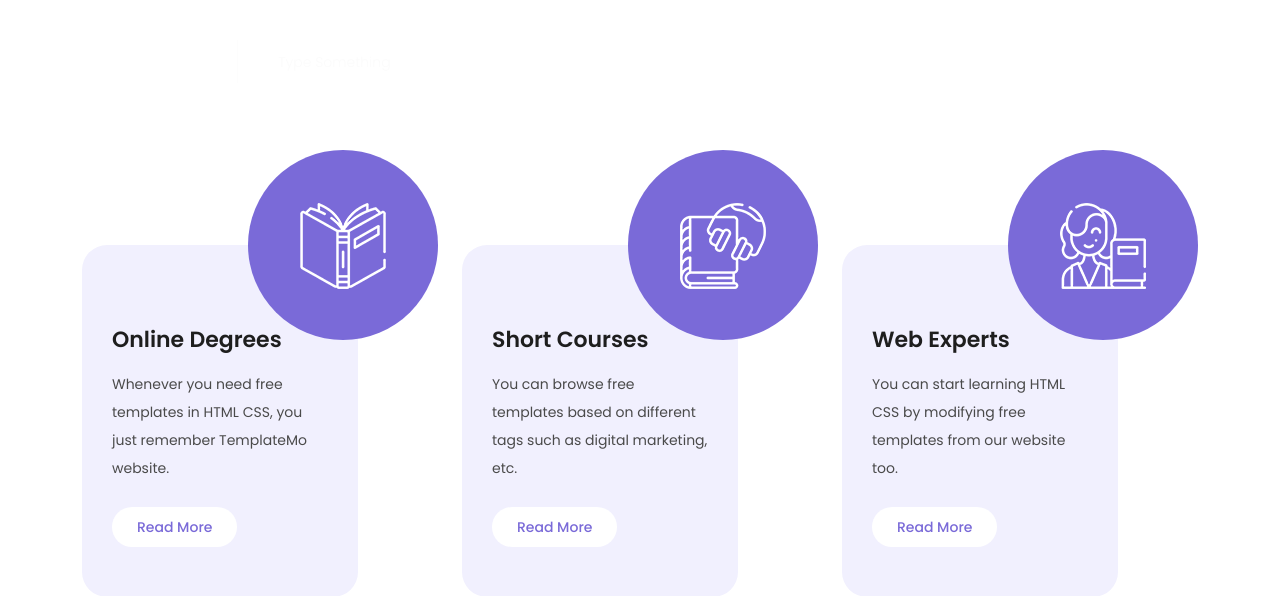
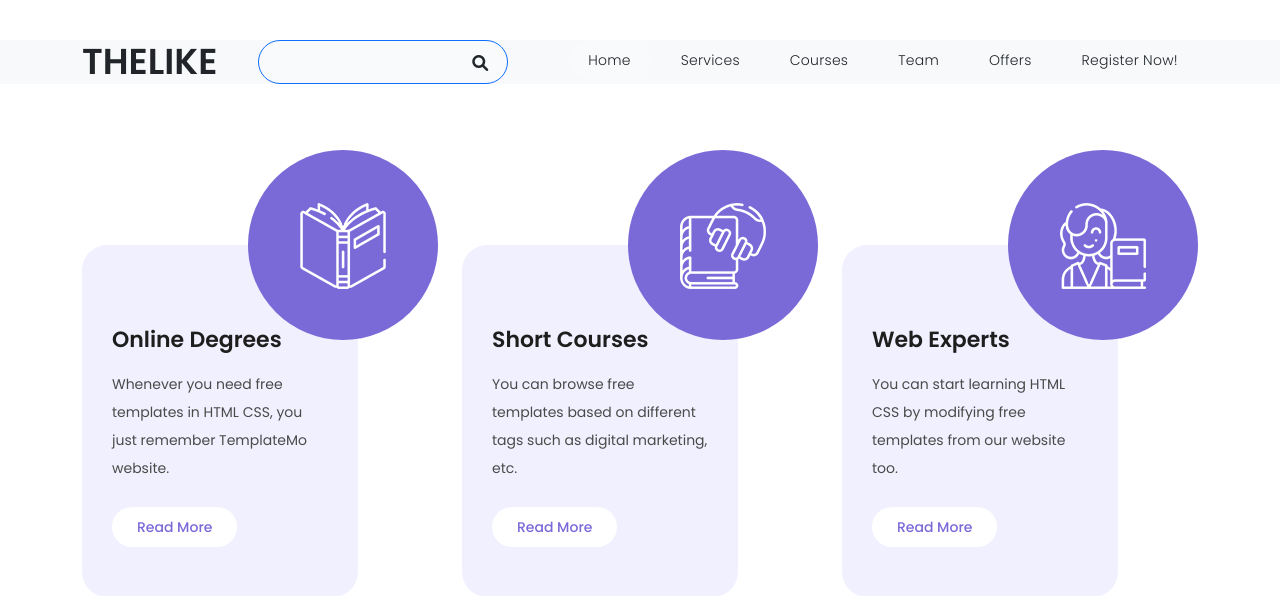
Before and after one commit to Asilbek-MR/thelike, a Django app: template backend/config/templates/index.html in a window 1280 px wide. Shown: the top 596 px of the page. Run offline with Django 4.2, Linux system fonts and the light colour scheme; the template is opened without the code that fills it, so the values that code supplies are empty; some libraries are stand-ins or nearby versions.

Commit message:
some feature

```diff
--- a/backend/config/templates/index.html
+++ b/backend/config/templates/index.html
@@ -1,5 +1,5 @@
+{% load static %}
 <!DOCTYPE html>
-{% load static %}
 <html lang="en">
 
   <head>
@@ -45,34 +45,34 @@ https://templatemo.com/tm-586-scholar
   <!-- ***** Preloader End ***** -->
 
   <!-- ***** Header Area Start ***** -->
-  <header class="header-area header-sticky">
+  <header class="header-area header-sticky bg-light text-dark">
     <div class="container">
         <div class="row">
             <div class="col-12">
                 <nav class="main-nav">
                     <!-- ***** Logo Start ***** -->
                     <a href="index.html" class="logo">
-                        <h1>TheLike</h1>
+                        <h1 class="text-dark">TheLike</h1>
                     </a>
                     <!-- ***** Logo End ***** -->
                     <!-- ***** Serach Start ***** -->
                     <div class="search-input">
                       <form id="search" action="#">
-                        <input type="text" placeholder="Type Something" id='searchText' name="searchKeyword" onkeypress="handle" />
-                        <i class="fa fa-search"></i>
+                        <input class="text-dark border border-primary" type="text" placeholder="Search..." id='searchText' name="searchKeyword" onkeypress="handle" />
+                        <i class="fa fa-search text-dark"></i>
                       </form>
                     </div>
                     <!-- ***** Serach Start ***** -->
                     <!-- ***** Menu Start ***** -->
                     <ul class="nav">
-                      <li class="scroll-to-section"><a href="#top" class="active">Home</a></li>
-                      <li class="scroll-to-section"><a href="#services">Services</a></li>
-                      <li class="scroll-to-section"><a href="#courses">Courses</a></li>
-                      <li class="scroll-to-section"><a href="#team">Team</a></li>
-                      <li class="scroll-to-section"><a href="{% url 'offer' %}">Offers</a></li>
-                      <li class="scroll-to-section"><a href="{% url 'registr' %}">Register Now!</a></li>
+                      <li class="scroll-to-section"><a href="/" class="active text-dark">Home</a></li>
+                      <li class="scroll-to-section"><a href="#services" class="text-dark">Services</a></li>
+                      <li class="scroll-to-section"><a href="#courses" class="text-dark">Courses</a></li>
+                      <li class="scroll-to-section"><a href="#team" class="text-dark">Team</a></li>
+                      <li class="scroll-to-section"><a href="{% url 'offer' %}" class="text-dark">Offers</a></li>
+                      <li class="scroll-to-section"><a href="{% url 'registr' %}" class="text-dark">Register Now!</a></li>
                   </ul>
-                    <a class='menu-trigger'>
+                    <a class='menu-trigger text-dark'>
                         <span>Menu</span>
                     </a>
                     <!-- ***** Menu End ***** -->
@@ -82,9 +82,9 @@ https://templatemo.com/tm-586-scholar
     </div>
   </header>
   <!-- ***** Header Area End ***** -->
-  {% block content %}
 
 
+  {% block content %}
   <div class="services section" id="services">
     <div class="container">
       <div class="row">
--- a/backend/config/urls.py
+++ b/backend/config/urls.py
@@ -32,7 +32,7 @@ urlpatterns = [
     # path("sentry-debug/", trigger_error),
     path("admin/", admin.site.urls),
     # path("h/", include('poster.urls')),
-    path("home/", include('apps.simple.urls')),
+    path("", include('apps.simple.urls')),
     # Auth
     path("auth/", include("rest_framework.urls", namespace="rest_framework")),
 
```
